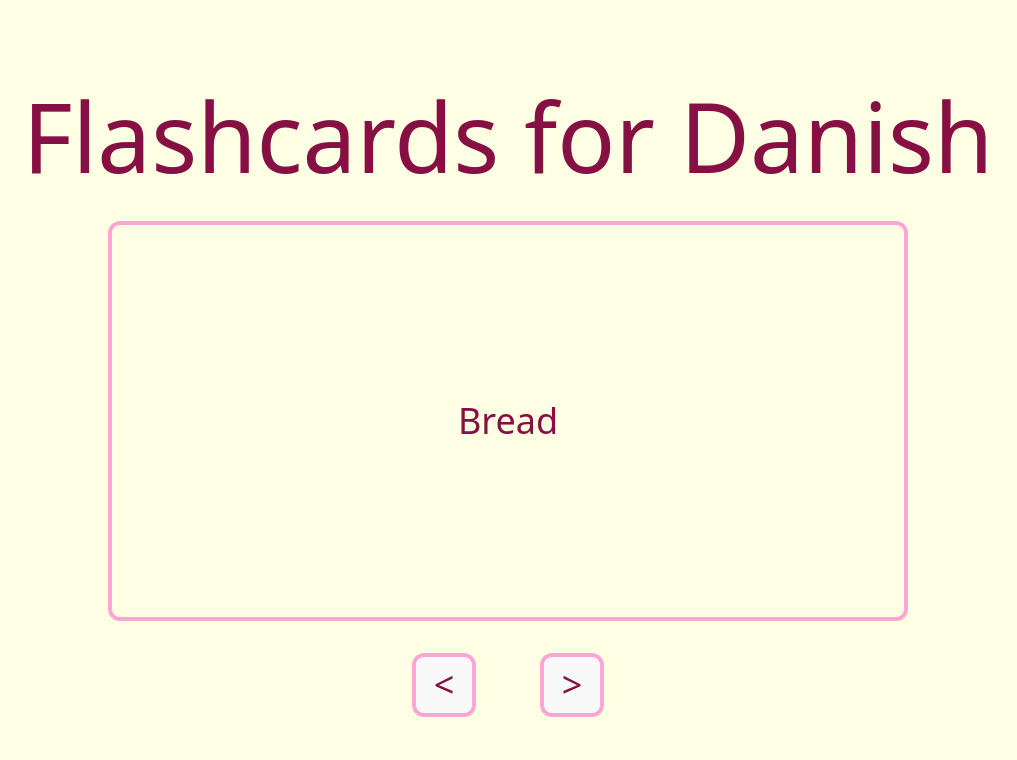
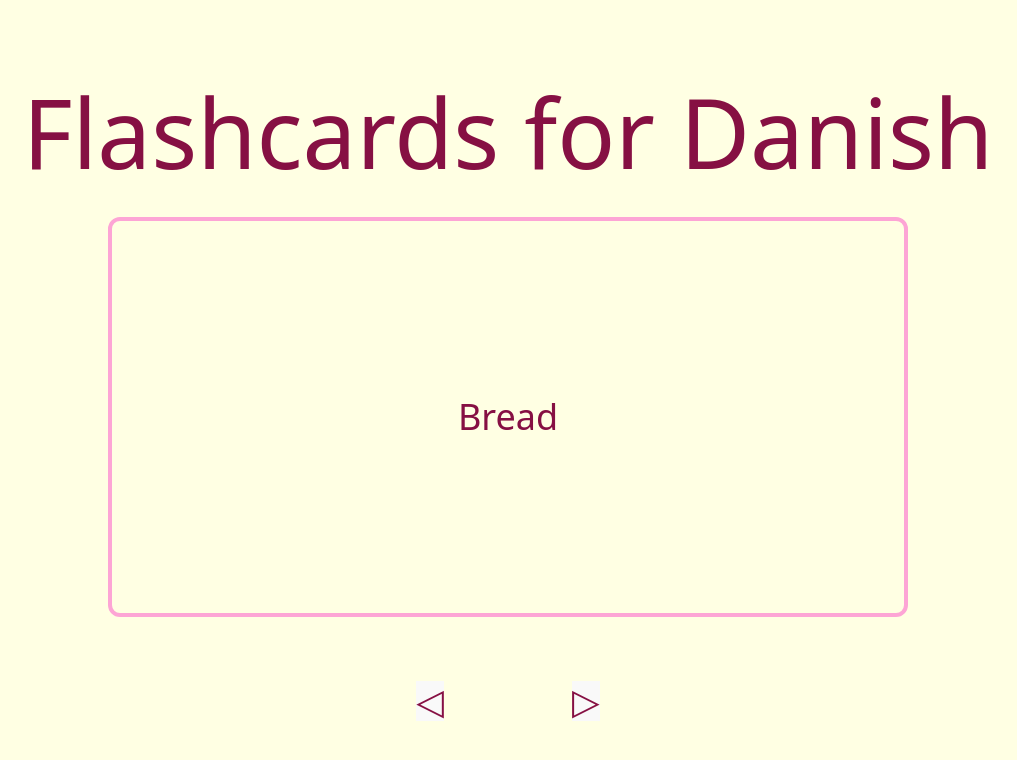
Before and after one commit to ZuZanaZZ/Flashcards-Danish, a React (Vite) app in the folder flashcards-danish/: page / in a window 1280 px wide. Shown: the top 760 px of the page, without its empty margins (132-1149 px from the left). Built offline with nearby package versions, Linux system fonts and the light colour scheme.

Commit message:
Fix button styling

```diff
--- a/flashcards-danish/src/App.tsx
+++ b/flashcards-danish/src/App.tsx
@@ -19,9 +19,9 @@ function App() {
       <div className="grid w-full h-full place-items-center gap-8">
         <h1 className="text-pink-900 text-2xl sm:text-4xl lg:text-8xl">Flashcards for Danish</h1>
         <Card frontSide={Data[index].english} backSide={Data[index].danish}/>
-        <div className="flex text-xl sm:text-2xl lg:text-4xl gap-16">
-          <button onClick={handleLeft} className="button w-16 h-16">&lt;</button>
-          <button onClick={handleRight} className="button w-16 h-16">&gt;</button>
+        <div className="mt-4 sm:mt-8 flex text-xl sm:text-2xl lg:text-4xl gap-16 sm:gap-32">
+          <button onClick={handleLeft} className="button">◁</button>
+          <button onClick={handleRight} className="button">▷</button>
         </div>
       </div>
     </>
--- a/flashcards-danish/src/Card.tsx
+++ b/flashcards-danish/src/Card.tsx
@@ -13,7 +13,7 @@ export default function Card(props: { frontSide: string; backSide: string; }) {
   }
 
   return (
-    <div className="flashcard w-50 sm:w-100 lg:w-200 h-25 sm:h-50 lg:h-100 text-xl sm:text-2xl lg:text-4xl"
+    <div className="flashcard border w-50 sm:w-100 lg:w-200 h-25 sm:h-50 lg:h-100 text-xl sm:text-2xl lg:text-4xl"
       onClick={handleClick}>
     {text}
     </div>
--- a/flashcards-danish/src/index.css
+++ b/flashcards-danish/src/index.css
@@ -55,21 +55,19 @@ h1 {
   align-items: center;
   justify-content: center;
   cursor: pointer;
-  border-style: var(--tw-border-style);
-  border-width: 4px;
-  border-radius: var(--radius-xl);
   user-select: none;
-  border-style: solid;
-  border-color: var(--color-pink-300);
   color: var(--color-pink-900);
 }
 
 .button{
-    border-width: 4px;
-  border-radius: var(--radius-xl);
+  cursor: pointer;
   user-select: none;
-  border-style: solid;
-  border-color: var(--color-pink-300);
-  cursor: pointer;
   color: var(--color-pink-900)
 }
+
+.border{
+  border-width: 4px;
+  border-radius: var(--radius-xl);
+  border-color: var(--color-pink-300);
+  border-style: solid;
+}
```
